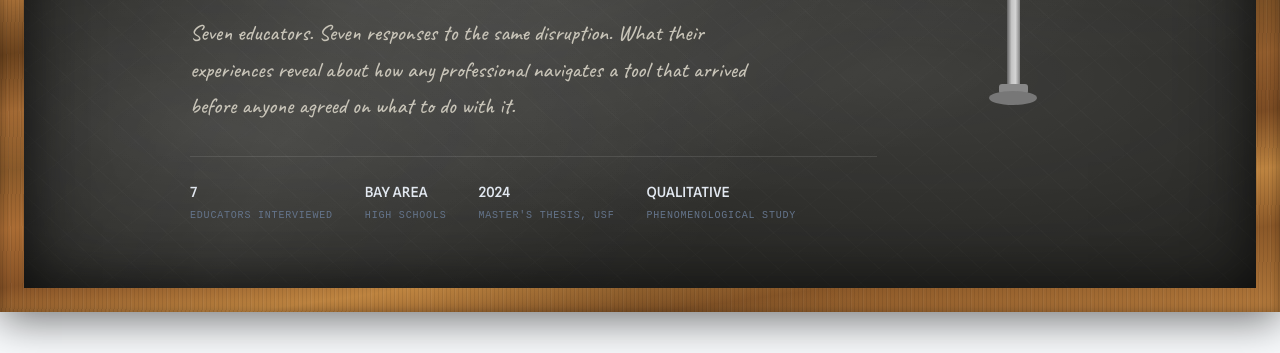
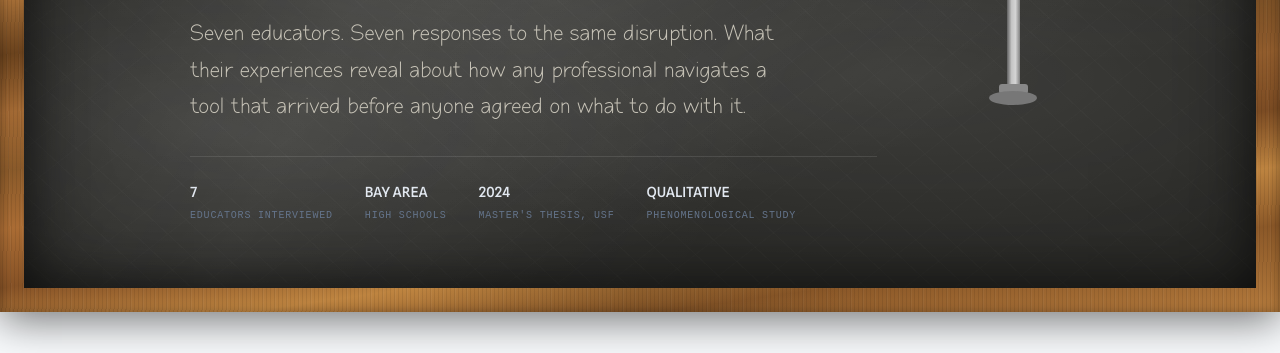
Before and after one commit to mcroney531-ctrl/classcross, a plain HTML site: page index.html in a window 1280 px wide. Shown: the part 236-589 px from the top of the page. Drawn offline with Linux system fonts and the light colour scheme; a web font is replaced by a local one.

Commit message:
Update index.html

```diff
--- a/index.html
+++ b/index.html
@@ -6,6 +6,10 @@
 <title>The Classroom at the Crossroads — AI Case Studies</title>
 <link href="https://fonts.googleapis.com/css2?family=Bangers&family=Caveat:wght@400;500;600&family=Spline+Sans:wght@300;400;500;600;700&family=Spline+Sans+Mono:wght@400;500&display=swap" rel="stylesheet">
 <style>
+@font-face {
+  font-family: 'DomesticPigeon';
+  src: url('Domestic Pigeon.otf') format('opentype');
+}
 :root {
   --navy:#0f172a;--slate:#0f1f36;--muted:#0f1f36;--border:#e2e8f0;
   --bg:#f8fafc;--white:#ffffff;--text:#1e293b;--text2:#0f1f36;
@@ -65,7 +69,7 @@ body{background:var(--bg);font-family:"Spline Sans",sans-serif;color:var(--text)
   filter:drop-shadow(1px 1px 0px rgba(255,255,255,.1)) drop-shadow(1.5px 1.5px 0px rgba(0,0,0,.2));
 }
 .hero h1 em{font-style:normal;}
-.hero-desc{font-family:"Caveat",cursive;font-size:22px;color:#c8c4b8;max-width:600px;line-height:1.65;font-weight:500;}
+.hero-desc{font-family:'DomesticPigeon',cursive;font-size:22px;color:#c8c4b8;max-width:600px;line-height:1.65;font-weight:500;}
 .hero-meta{display:flex;gap:32px;margin-top:32px;padding-top:24px;border-top:1px solid rgba(255,255,255,.1);}
 .hero-meta-item{font-family:"Spline Sans Mono",monospace;font-size:10px;color:#64748b;letter-spacing:.08em;text-transform:uppercase;}
 .hero-meta-item strong{display:block;font-size:14px;color:#e2e8f0;font-family:"Spline Sans",sans-serif;font-weight:500;letter-spacing:0;margin-bottom:2px;}
@@ -630,7 +634,7 @@ strong{color:var(--navy);font-weight:500;}
   <div style="background:linear-gradient(135deg,#1e3a5f 0%,#2d5a8e 60%,#3a72a8 100%);padding:5px;border-radius:19px;" class="fade-in">
   <div class="spotlight">
     <div style="display:flex;align-items:flex-start;gap:20px;margin-bottom:4px;">
-      <img src="michael.png" style="width:165px;height:auto;flex-shrink:0;border-radius:10px;margin-top:4px;">
+      <img src="michael.png" style="width:175px;height:auto;flex-shrink:0;border-radius:10px;margin-top:4px;">
       <div style="flex:1;">
         <span class="spotlight-tag">The Coach Model</span>
         <h3>Don&#8217;t Impose a New Framework — Surface the One They Already Have</h3>
```
